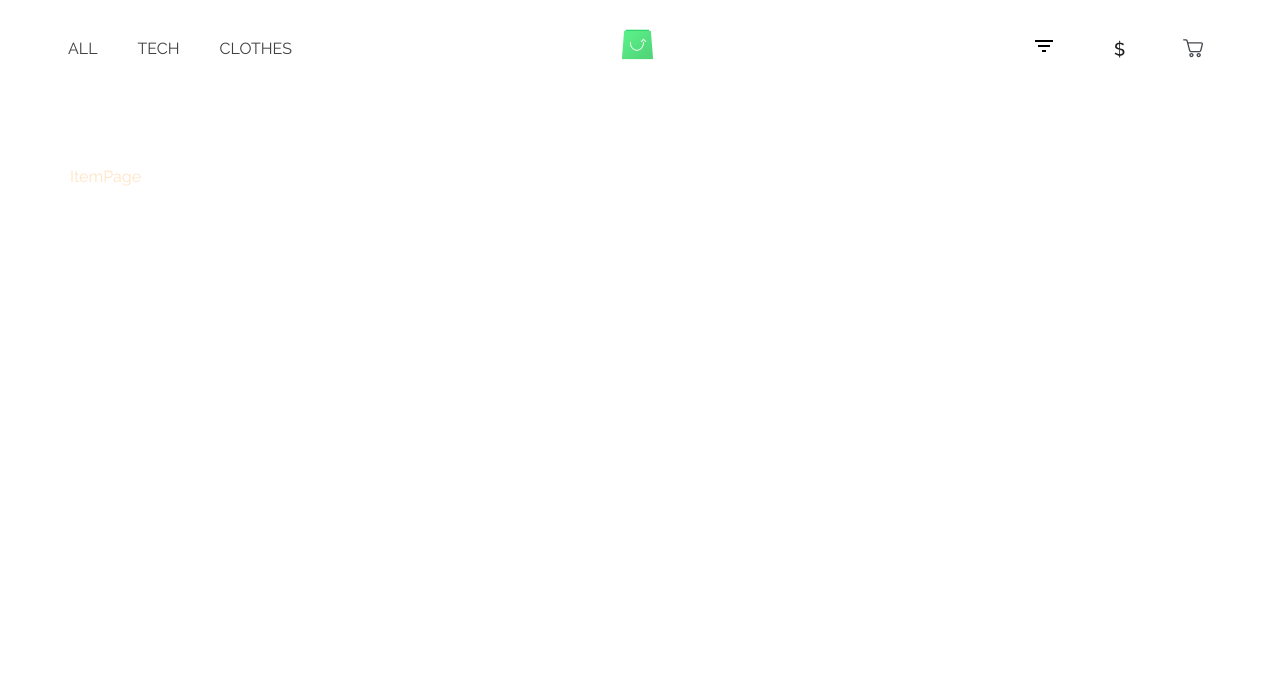
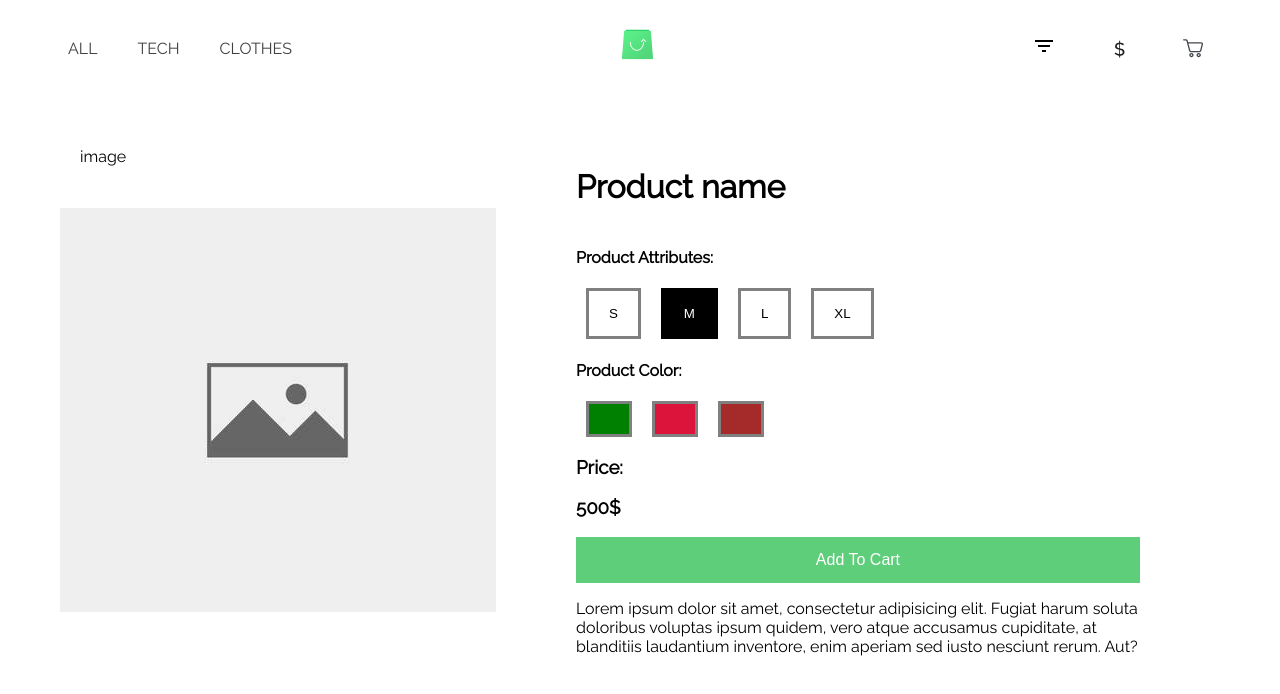
Before and after one commit to CiciIsOk/Online-Shop, a React (Create React App) app: page /item in a window 1280 px wide. Shown: the top 694 px of the page. Built offline with nearby package versions, Linux system fonts and the light colour scheme.

Commit message:
product page markap,code imrpovemant

```diff
--- a/src/Components/Clothes.js
+++ b/src/Components/Clothes.js
@@ -3,8 +3,8 @@ import { Query } from "react-apollo";
 import "../Styles/Products.css";
 import Loading from "./Common/Loading";
 import Error from "./Common/Error";
-import { allProducts } from "./Products";
 import ProductDisplay from "./Common/ProductDisplay";
+import { allProducts } from "../Containers/AllProductsContainer";
 
 export class Clothes extends Component {
   render() {
--- a/src/Components/Common/ProductDisplay.js
+++ b/src/Components/Common/ProductDisplay.js
@@ -8,7 +8,7 @@ export class ProductsContainer extends Component {
       <div className="product-card">
         <img className="image" src={this.props.gallery} />
         <div className="item-details">
-          <Link to="/item/:id" class="item-details card-btn ">
+          <Link to="/item" class="item-details card-btn ">
             <svg
               width="24"
               height="24"
--- a/src/Components/ItemPage.js
+++ b/src/Components/ItemPage.js
@@ -1,10 +1,47 @@
 import { Component } from "react";
+import "../Styles/Item.css";
 
 export class ItemPage extends Component {
   render() {
     return (
-      <div style={{ padding: "50px", margin: "20px", color: "bisque" }}>
-        ItemPage
+      <div className="item-wrapper">
+        <div className="item-image">image</div>
+
+        <div className="item-info">
+          <h1>Product name</h1>
+          <h4>Product Attributes:</h4>
+          <div style={{ display: "flex", justifyContent: "flex-start" }}>
+            <button onClick={() => console.log("click")} className="chip-btn">
+              S
+            </button>
+            <button className="chip-btn active-btn">M</button>
+            <button className="chip-btn">L</button>
+            <button className="chip-btn">XL</button>
+          </div>
+          <h4>Product Color:</h4>
+          <div style={{ display: "flex", justifyContent: "flex-start" }}>
+            <button style={{ backgroundColor: "green" }} className="chip-btn">
+              {" "}
+            </button>
+            <button style={{ backgroundColor: "crimson" }} className="chip-btn">
+              {" "}
+            </button>
+            <button style={{ backgroundColor: "brown" }} className="chip-btn">
+              {" "}
+            </button>
+          </div>
+          <div>
+            <h3>Price:</h3>
+            <h3>500$</h3>
+          </div>
+          <button className="btn">Add To Cart</button>
+          <p>
+            Lorem ipsum dolor sit amet, consectetur adipisicing elit. Fugiat
+            harum soluta doloribus voluptas ipsum quidem, vero atque accusamus
+            cupiditate, at blanditiis laudantium inventore, enim aperiam sed
+            iusto nesciunt rerum. Aut?
+          </p>
+        </div>
       </div>
     );
   }
--- a/src/Components/Navbar.js
+++ b/src/Components/Navbar.js
@@ -3,7 +3,7 @@ import { Link } from "react-router-dom";
 import { Routes, Route } from "react-router";
 import ItemPage from "./ItemPage";
 import "../Styles/Navbar.css";
-import ProductsContainer from "../Containers/ProductsContainer";
+import AllProductsContainer from "../Containers/AllProductsContainer";
 import TechContainer from "../Containers/TechContainer";
 import ClothesContainer from "../Containers/ClothesContainer";
 
@@ -137,7 +137,7 @@ export class Navbar extends Component {
         </div>
 
         <Routes>
-          <Route exact path="/" element={<ProductsContainer />}></Route>
+          <Route exact path="/" element={<AllProductsContainer />}></Route>
           <Route exact path="/tech" element={<TechContainer />}></Route>
           <Route exact path="/clothes" element={<ClothesContainer />}></Route>
           <Route exact path="/item" element={<ItemPage />}></Route>
--- a/src/Components/Products.js
+++ b/src/Components/Products.js
@@ -1,27 +1,10 @@
 import React, { Component } from "react";
-import gql from "graphql-tag";
 import { Query } from "react-apollo";
 import "../Styles/Products.css";
 import Loading from "./Common/Loading";
 import Error from "./Common/Error";
 import ProductDisplay from "./Common/ProductDisplay";
-
-export const allProducts = gql`
-  {
-    category {
-      products {
-        id
-        name
-        gallery
-        category
-        description
-        prices {
-          amount
-        }
-      }
-    }
-  }
-`;
+import { allProducts } from "../Containers/AllProductsContainer";
 
 export class Products extends Component {
   render() {
--- a/src/Components/Tech.js
+++ b/src/Components/Tech.js
@@ -3,8 +3,8 @@ import { Query } from "react-apollo";
 import "../Styles/Products.css";
 import Loading from "./Common/Loading";
 import Error from "./Common/Error";
-import { allProducts } from "./Products";
 import ProductDisplay from "./Common/ProductDisplay";
+import { allProducts } from "../Containers/AllProductsContainer";
 
 export class Tech extends Component {
   render() {
--- /dev/null
+++ b/src/Containers/AllProductsContainer.js
@@ -0,0 +1,27 @@
+import React, { Component } from "react";
+import Products from "../Components/Products";
+import gql from "graphql-tag";
+
+export const allProducts = gql`
+  {
+    category {
+      products {
+        id
+        name
+        gallery
+        category
+        description
+        prices {
+          amount
+        }
+      }
+    }
+  }
+`;
+
+export class AllProductsContainer extends Component {
+  render() {
+    return <Products />;
+  }
+}
+export default AllProductsContainer;
--- a/src/Containers/ProductsContainer.js
+++ /dev/null
@@ -1,9 +0,0 @@
-import React, { Component } from "react";
-import Products from "../Components/Products";
-
-export class ProductsContainer extends Component {
-  render() {
-    return <Products />;
-  }
-}
-export default ProductsContainer;
--- /dev/null
+++ b/src/Styles/Item.css
@@ -0,0 +1,52 @@
+.item-wrapper{
+    display: flex;
+    justify-content: space-around;
+    margin: 30px;
+    padding-inline: 30px;
+}
+
+.item-image{
+    background-image: url('./image.jpeg');
+    background-repeat: no-repeat;
+    background-position: center;
+    border: none;
+    padding: 20px;
+    width: 100%;
+}
+
+
+.item-info{
+    padding: 20px;
+    padding-inline: 80px;
+    display: flex;
+    flex-direction: column;
+    justify-content: flex-start;
+}
+
+.chip-btn{
+    border: solid grey;
+    padding: 15px;
+    margin-inline: 10px;
+    background-color: #fff;
+    padding-inline: 20px;
+}
+
+.active-btn{
+    background-color: #000000;
+    color: #ffffff;
+    border: solid #000000;
+}
+
+.btn{
+    background-color: #5ECE7B;
+    border: none;
+    color: white;
+    text-align: center;
+    font-size: 16px;
+    cursor: pointer;
+    padding: 14px 40px;
+}
+
+.btn:hover{
+    background-color: #56bb71;
+}
```
Also changed, not shown: src/Styles/image.jpeg (added).
